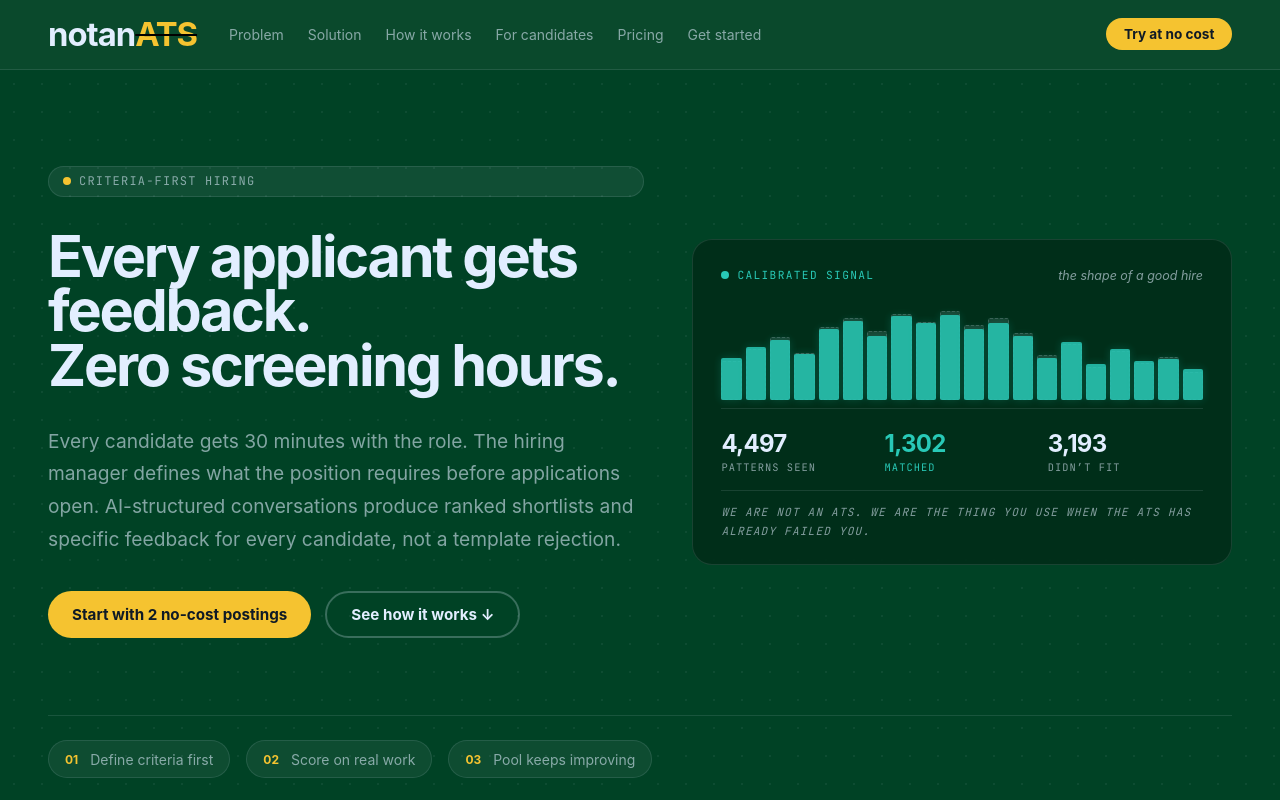
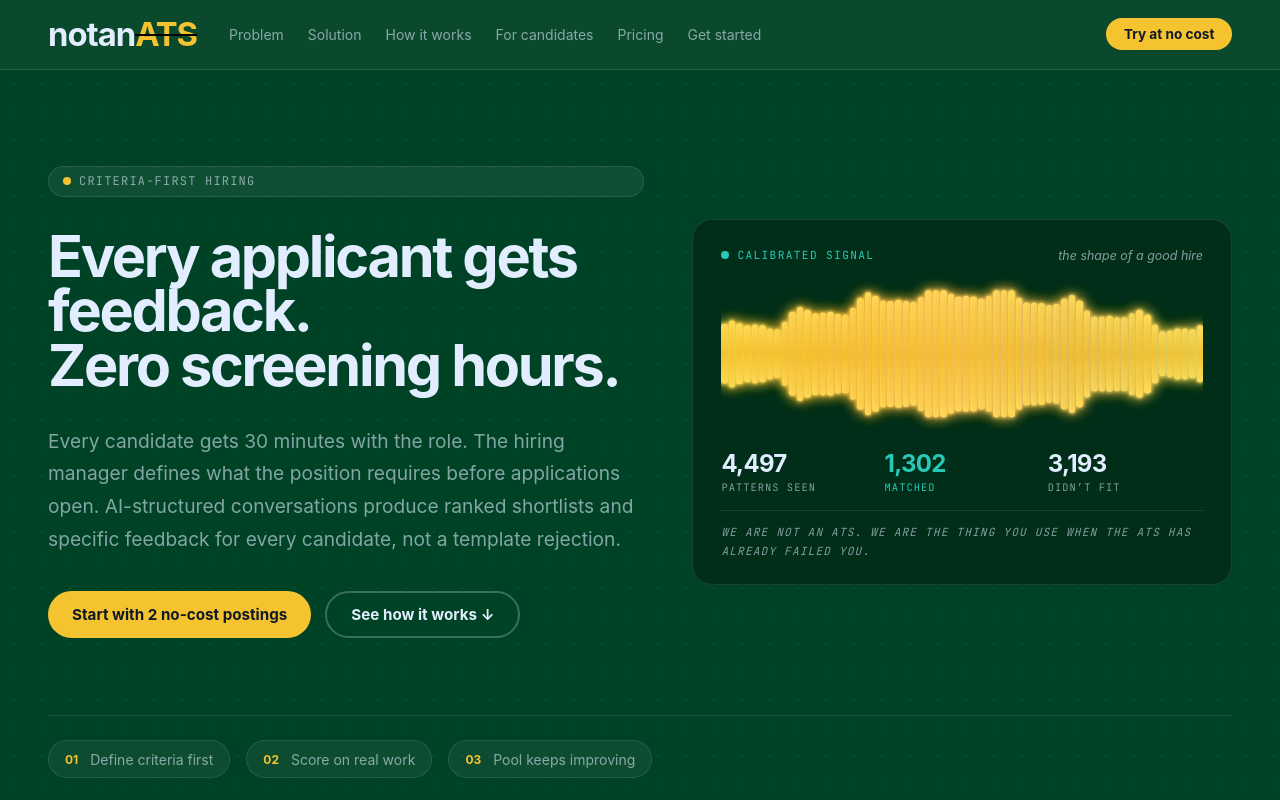
Before and after one commit to rv-46/notanats-website, a plain HTML site: page index.html in a window 1280 px wide. Shown: the top 800 px of the page. Drawn offline with Linux system fonts and the light colour scheme.

Commit message:
Calibration: rainbow per-bar hue, bell-curve center peak, freeze on match

```diff
--- a/index.html
+++ b/index.html
@@ -60,7 +60,7 @@
             <span class="calib-label"><span class="calib-pulse"></span> calibrated signal</span>
             <span class="calib-sub">the shape of a good hire</span>
           </div>
-          <div class="calib-bars" id="calibBars" data-targets="42,55,68,50,78,88,74,92,84,95,80,88,72,48,60,35,52,40,46,30">
+          <div class="calib-bars" id="calibBars" data-bars="64">
             <!-- bars rendered by script.js -->
           </div>
           <div class="calib-stats">
--- a/script.js
+++ b/script.js
@@ -15,81 +15,94 @@ mobileMenu.querySelectorAll('a').forEach(link => {
 });
 
 // ─────────────────────────────────────────────
-// Calibrated Signal: animated pattern matching
+// Calibrated Signal:
+//   Foreground = fixed teal pattern (the locked target shape)
+//   Background = same pattern, scrolling in greyscale
+//   Every 4 seconds they naturally align → both flash yellow
 // ─────────────────────────────────────────────
 (function calibSignal() {
   const container = document.getElementById('calibBars');
   if (!container) return;
 
-  const targets = container.dataset.targets.split(',').map(Number);
-  const N = targets.length;
+  const N = parseInt(container.dataset.bars || '48', 10);
 
-  // Build DOM: each "bar" is a column with a background ghost (target shape)
-  // and a foreground bar (animated). When fg height matches bg target, both flash.
+  // Fixed target pattern — bell curve (peaks at center, tapers to edges)
+  // with asymmetric noise so left and right sides aren't a mirror.
+  const pattern = [];
+  const center = (N - 1) / 2;
+  const sigma = N / 3.4;
+  for (let i = 0; i < N; i++) {
+    const x = (i - center) / sigma;
+    const bell = 18 + 74 * Math.exp(-0.5 * x * x);
+    const noise = 10 * Math.sin(i * 0.71 + 0.4) + 5 * Math.sin(i * 1.37 + 1.1);
+    pattern.push(Math.max(15, Math.min(95, Math.round(bell + noise))));
+  }
+
+  // Per-bar hue: rainbow gradient (yellow → red → magenta → purple → blue → cyan)
+  function hueAt(i) {
+    return ((60 - (i / (N - 1)) * 240) + 360) % 360;
+  }
+
+  // Build DOM — fg height is set once and never changes; only bg moves.
   container.innerHTML = '';
-  const bars = [];
-  targets.forEach((t) => {
+  const cols = [];
+  for (let i = 0; i < N; i++) {
     const col = document.createElement('div');
     col.className = 'calib-col';
+    col.style.setProperty('--hue', hueAt(i));
     col.innerHTML = `
-      <div class="calib-bg" style="--h:${t}%"></div>
-      <div class="calib-fg" style="--h:0%"></div>
+      <div class="calib-bg" style="--h:${pattern[i]}%"></div>
+      <div class="calib-fg" style="--h:${pattern[i]}%"></div>
     `;
     container.appendChild(col);
-    bars.push(col);
-  });
+    cols.push(col);
+  }
 
-  let tick = 0;
-  const TICK_MS = 1000;       // 1 second per cycle
-  const MATCH_EVERY = 4;       // match once every 4 ticks (every 4 seconds)
-  const MATCH_HOLD_MS = 700;   // how long the "matched" flash lasts
+  // Animation timing: tune so bg completes one full cycle in ~4 seconds.
+  const SCROLL_DURATION_MS = 4000;
+  const TICK_MS = Math.round(SCROLL_DURATION_MS / N);  // ≈ 62ms at N=64
+  const MATCH_HOLD_MS = 1000;  // freeze + yellow flash duration
 
-  function rand(min, max) { return Math.floor(min + Math.random() * (max - min)); }
+  let scroll = 0;
+  let frozenUntil = 0;
 
-  function animate() {
-    tick++;
-    const isMatch = tick % MATCH_EVERY === 0;
+  function step() {
+    const now = performance.now();
 
-    bars.forEach((col, i) => {
-      const fg = col.querySelector('.calib-fg');
-      if (isMatch) {
-        // Snap to target
-        fg.style.setProperty('--h', targets[i] + '%');
-        col.classList.add('matched');
-      } else {
-        // Random fluctuation, biased away from target
-        let h;
-        do {
-          h = rand(15, 90);
-        } while (Math.abs(h - targets[i]) < 12);
-        fg.style.setProperty('--h', h + '%');
-        col.classList.remove('matched');
-      }
+    // While frozen (matching), do nothing — pattern stays aligned, color stays yellow.
+    if (now < frozenUntil) return;
+
+    // Just unfroze: clear the matched state and resume scrolling
+    if (frozenUntil > 0 && now >= frozenUntil) {
+      cols.forEach(col => col.classList.remove('matched'));
+      frozenUntil = 0;
+    }
+
+    scroll = (scroll + 1) % N;
+
+    // Update only background heights (foreground stays fixed)
+    cols.forEach((col, i) => {
+      const bg = col.querySelector('.calib-bg');
+      bg.style.setProperty('--h', pattern[(i + scroll) % N] + '%');
     });
 
-    if (isMatch) {
-      setTimeout(() => {
-        bars.forEach(col => col.classList.remove('matched'));
-      }, MATCH_HOLD_MS);
+    // When scroll wraps to 0, bg pattern aligns with fg → freeze + flash yellow
+    if (scroll === 0) {
+      cols.forEach(col => col.classList.add('matched'));
+      frozenUntil = now + MATCH_HOLD_MS;
     }
   }
 
-  // Initial random state
-  bars.forEach((col, i) => {
-    const fg = col.querySelector('.calib-fg');
-    fg.style.setProperty('--h', rand(15, 70) + '%');
-  });
-
-  // Respect reduced motion
+  // Reduced motion: just show the matched state
   const reduce = window.matchMedia('(prefers-reduced-motion: reduce)').matches;
   if (reduce) {
-    bars.forEach((col, i) => {
-      const fg = col.querySelector('.calib-fg');
-      fg.style.setProperty('--h', targets[i] + '%');
-      col.classList.add('matched');
-    });
+    cols.forEach(col => col.classList.add('matched'));
     return;
   }
 
-  setInterval(animate, TICK_MS);
+  // Start aligned: show one match flash, freeze for hold, then begin scrolling
+  cols.forEach(col => col.classList.add('matched'));
+  frozenUntil = performance.now() + MATCH_HOLD_MS;
+
+  setInterval(step, TICK_MS);
 })();
--- a/style.css
+++ b/style.css
@@ -531,46 +531,59 @@ a { color: inherit; }
 
 .calib-bars {
   display: flex;
-  align-items: flex-end;
-  gap: 4px;
-  height: 110px;
+  align-items: center;        /* center bars vertically — mirror axis */
+  gap: 1px;
+  height: 150px;
   padding: 0.5rem 0;
-  border-bottom: 1px solid var(--border-dark);
+  position: relative;
+  overflow: hidden;
+}
+/* Subtle horizontal axis line through the middle */
+.calib-bars::after {
+  content: '';
+  position: absolute;
+  left: 0; right: 0;
+  top: 50%;
+  height: 1px;
+  background: rgba(245,240,232,0.08);
+  pointer-events: none;
 }
 .calib-col {
   flex: 1;
   position: relative;
   height: 100%;
-  display: flex;
-  align-items: flex-end;
+  min-width: 2px;
 }
 .calib-bg, .calib-fg {
   position: absolute;
-  bottom: 0;
+  top: 50%;
   left: 0;
   right: 0;
-  border-radius: 2px;
   height: var(--h);
+  transform: translateY(-50%);  /* mirror around center */
+  border-radius: 999px;          /* fully rounded both ends */
 }
 .calib-bg {
-  background: rgba(226,238,255,0.10);
-  border: 1px dashed rgba(226,238,255,0.18);
-  transition: background 0.3s, border-color 0.3s;
+  /* Greyscale, scrolling layer */
+  background: linear-gradient(to bottom, rgba(220,220,220,0.45), rgba(180,180,180,0.30), rgba(220,220,220,0.45));
+  z-index: 1;
+  transition: height 70ms linear, background 0.18s;
 }
 .calib-fg {
-  background: var(--teal);
-  opacity: 0.85;
-  box-shadow: 0 0 8px rgba(40,201,183,0.25);
-  transition: height 0.6s cubic-bezier(0.4, 0, 0.2, 1), background 0.25s, box-shadow 0.25s;
+  /* Per-bar rainbow hue — fixed pattern */
+  background: linear-gradient(to bottom,
+      hsl(var(--hue), 95%, 72%),
+      hsl(var(--hue), 85%, 58%),
+      hsl(var(--hue), 95%, 72%));
+  box-shadow: 0 0 7px hsla(var(--hue), 90%, 60%, 0.65),
+              0 0 2px hsla(var(--hue), 95%, 75%, 0.9);
+  z-index: 2;
+  transition: background 0.18s, box-shadow 0.18s, opacity 0.18s;
 }
-.calib-col.matched .calib-fg {
-  background: var(--yellow);
-  opacity: 1;
-  box-shadow: 0 0 18px rgba(245,195,48,0.7);
-}
+.calib-col.matched .calib-fg,
 .calib-col.matched .calib-bg {
-  background: rgba(245,195,48,0.20);
-  border-color: rgba(245,195,48,0.5);
+  background: linear-gradient(to bottom, rgba(255,220,90,1), rgba(245,195,48,0.95), rgba(255,220,90,1));
+  box-shadow: 0 0 14px rgba(245,195,48,0.95), 0 0 4px rgba(255,220,90,1);
 }
 
 .calib-stats {
```
